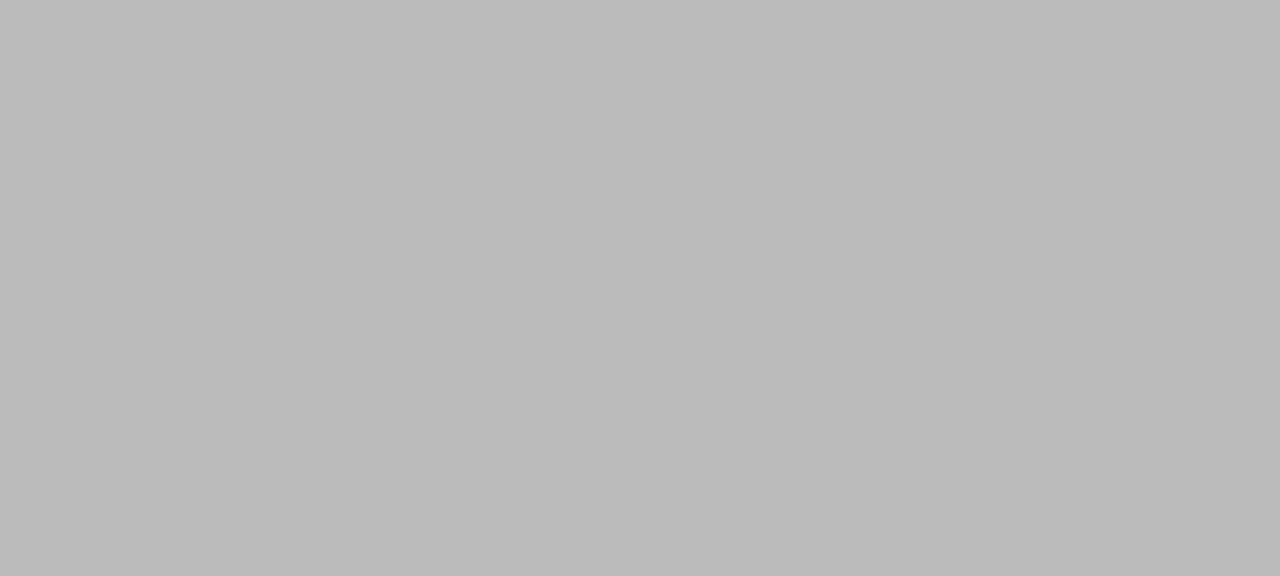
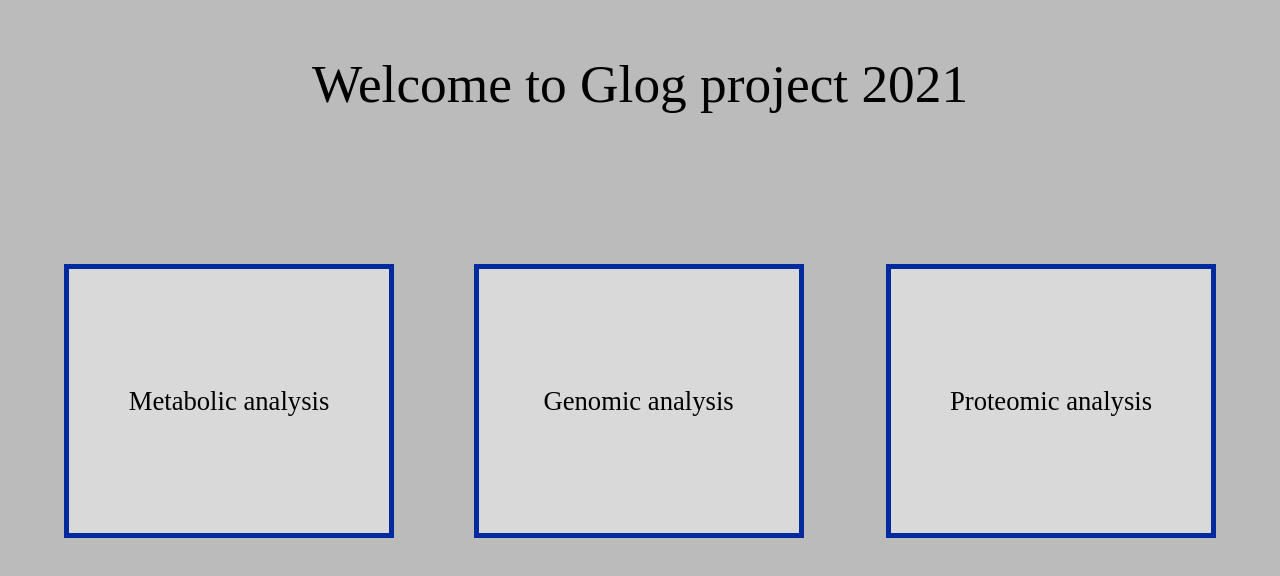
Before and after one commit to Valentin-Gonay/Genomic-analysis-tool-GLOG, a website: page Web/index.html in a window 1280 px wide. Drawn offline with Linux system fonts and the light colour scheme; a web font is replaced by a local one.

Commit message:
home page alpha

```diff
--- /dev/null
+++ b/Web/css/home/choices.css
@@ -0,0 +1,60 @@
+#title_div {
+    display: flex;
+    position: absolute;
+    width: 100%;
+    height: 30%;
+    top: 0%;
+    left: 0%;
+}
+
+#title_text {
+    text-align: center;
+    margin-left: auto;
+    margin-right: auto;
+    font-size: 40pt;
+}
+
+#choice_text{
+    text-align: center;
+    margin: auto;
+    font-size: 20pt;
+}
+
+#metabolic_project {
+    display: flex;
+    position: absolute;
+    border: 5px solid #002a9e;
+    background: rgba(255, 255, 255, 0.445);
+    width: 25%;
+    height: 33%;
+    top: 33%;
+    left: 5%;
+    cursor: pointer;
+}
+
+#genomic_project {
+    display: flex;
+    position: absolute;
+    border: 5px solid #002a9e;
+    background: rgba(255, 255, 255, 0.445);
+    width: 25%;
+    height: 33%;
+    top: 33%;
+    left: 37%;
+    cursor: pointer;
+
+}
+
+
+#proteomic_project {
+    display: flex;
+    position: absolute;
+    border: 5px solid #002a9e;
+    background: rgba(255, 255, 255, 0.445);
+    width: 25%;
+    height: 33%;
+    top: 33%;
+    right: 5%;
+    cursor: pointer;
+
+}
--- a/Web/index.html
+++ b/Web/index.html
@@ -13,6 +13,7 @@
     <title>GLOG project COVID</title>
 
     <link rel="stylesheet" href="css/page_style.css">
+    <link rel="stylesheet" href="css/home/choices.css">
 
     <link href="https://fonts.googleapis.com/css2?family=Cantora+One&display=swap" rel="stylesheet">
     <link href="https://fonts.googleapis.com/css2?family=Ubuntu&display=swap" rel="stylesheet">
@@ -21,8 +22,32 @@
 </head>
 
 <body>
+    <!-- Title -->
+   <div id = title_div>
+        <p id = title_text>Welcome to Glog project 2021</p>
+   </div>
+
+   <div id = choices>
+        <!-- window metabolic -->
+        <div id = metabolic_project>
+            <p id = choice_text>Metabolic analysis</p>
+
+        </div>
 
 
+        <!-- window genomic -->
+        <div id = genomic_project>
+            <p id = choice_text>Genomic analysis</p>
+
+        </div>
+
+
+        <!-- window proteomic -->
+        <div id = proteomic_project>
+            <p id = choice_text>Proteomic analysis</p>
+
+        </div>
+    </div>
 </body>
 
 </html>
```
Also changed, not shown: Web/index_genomic.html (+10 -8 lines), Web/index_metabolic.html (+1 -1 lines), Web/css/genomic/graph_window.css (renamed from Web/css/graph_window.css), Web/css/genomic/input_window.css (renamed from Web/css/input_window.css), Web/css/genomic/sequences_window.css (renamed from Web/css/sequences_window.css).
